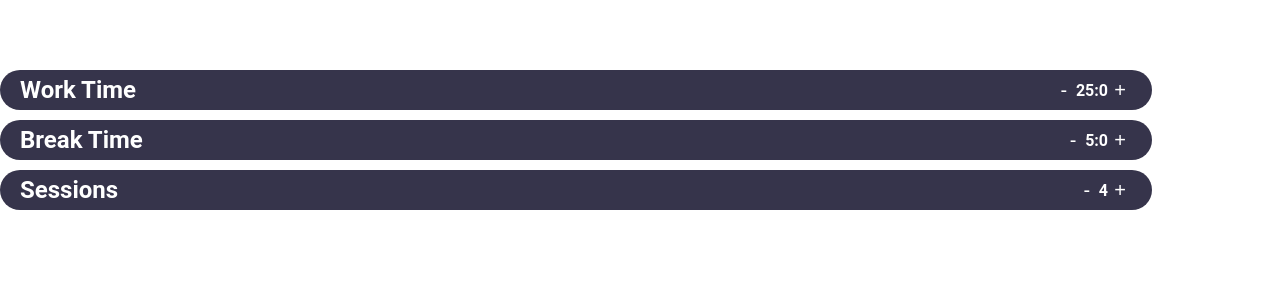
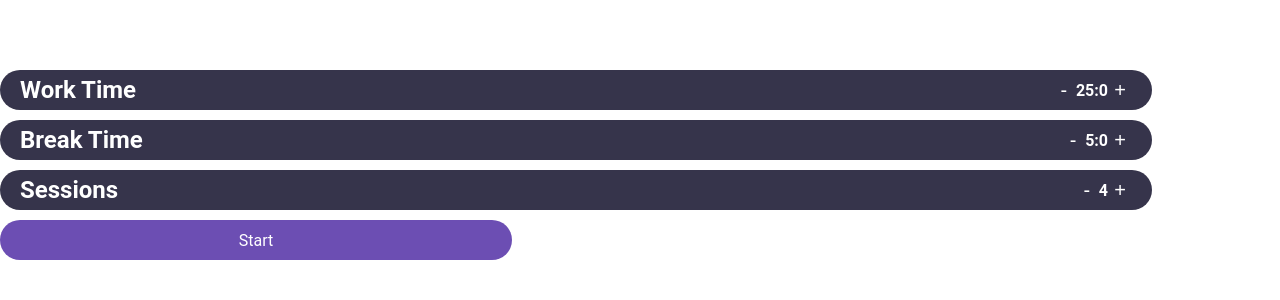
Before and after one commit to Wesley-Nunes/pomodoro, a React (Create React App) app: page / in a window 1280 px wide. Shown: the top 300 px of the page. Built offline with nearby package versions, Linux system fonts and the light colour scheme.

Commit message:
Create the Button component
The component renders with a name(children) received by props.
The style creates a better look to the button.
The tests certify that the button will be present in the document.

```diff
--- a/src/App.jsx
+++ b/src/App.jsx
@@ -1,6 +1,6 @@
 import React from 'react';
 
-import { Title, Settings } from './components';
+import { Title, Settings, Button } from './components';
 
 import CssReset from './CssReset';
 
@@ -21,9 +21,12 @@ function App() {
     <>
       <CssReset />
       <Title />
-      <Settings name="Work Time" value={`${workTime.minute}:${workTime.second}`} />
-      <Settings name="Break Time" value={`${breakTime.minute}:${breakTime.second}`} />
-      <Settings name="Sessions" value={`${sessions}`} />
+      <div>
+        <Settings name="Work Time" value={`${workTime.minute}:${workTime.second}`} />
+        <Settings name="Break Time" value={`${breakTime.minute}:${breakTime.second}`} />
+        <Settings name="Sessions" value={`${sessions}`} />
+      </div>
+      <Button>Start</Button>
     </>
   );
 }
--- /dev/null
+++ b/src/components/Button/Button.jsx
@@ -0,0 +1,19 @@
+import React from 'react';
+
+import PropTypes from 'prop-types';
+
+import StyledButton from './ButtonStyle';
+
+function Button({ children }) {
+  return (
+    <StyledButton type="button">
+      {children}
+    </StyledButton>
+  );
+}
+
+Button.propTypes = {
+  children: PropTypes.string.isRequired,
+};
+
+export default Button;
--- /dev/null
+++ b/src/components/Button/ButtonStyle.jsx
@@ -0,0 +1,18 @@
+import styled from 'styled-components';
+
+const StyledButton = styled.button`
+  height: 4rem;
+  width: 40vw;
+
+  font: 1.6rem 'Roboto', sans-serif;
+  color: white;
+
+  background-color: #6c4eb3;
+
+  border: none;
+  border-radius: 25px;
+
+  cursor: pointer;
+`;
+
+export default StyledButton;
--- a/src/components/index.jsx
+++ b/src/components/index.jsx
@@ -1,2 +1,3 @@
 export { default as Title } from './Title/Title';
 export { default as Settings } from './Settings/Settings';
+export { default as Button } from './Button/Button';
```
Also changed, not shown: 1 other file (tests, documents, lock files or other folders).
